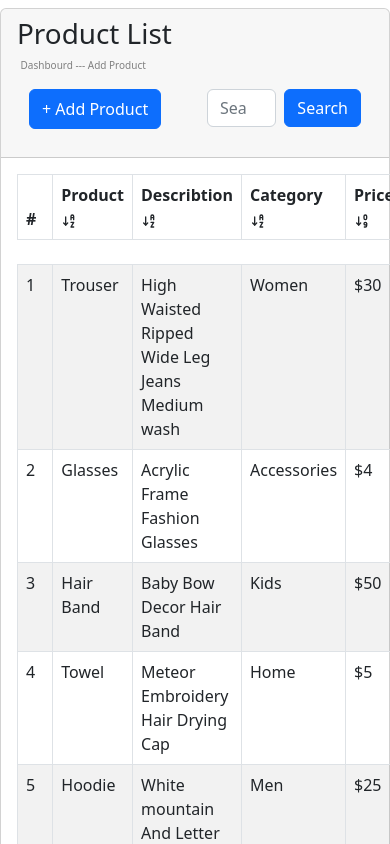
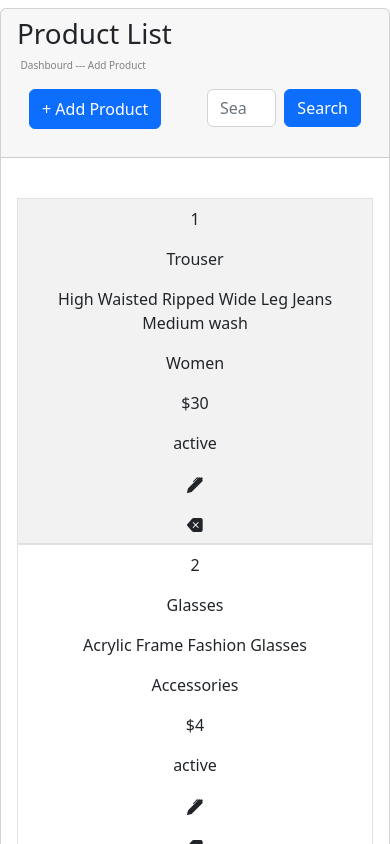
Before and after one commit to iMohammadSawalha/storify, a React (Create React App) app: page / in a window 390 px wide. Shown: the top 844 px of the page. Built offline with nearby package versions, Linux system fonts and the light colour scheme.

Commit message:
AddProducts Page

```diff
--- a/src/components/Add product/List.css
+++ b/src/components/Add product/List.css
@@ -25,3 +25,23 @@ height: 40px;
 /*.darkMode{
     background-color: #343434;
 }*/
+@media (max-width:654px) {
+    .table thead{
+        display: none;
+    }
+    .table,
+    .table tbody,
+    .table td,
+    .table tr{
+        display: block;
+        width: 100%;
+    }
+    .table tr{
+        margin-bottom: 15 px;
+    }
+    .table td{
+        text-align: center;
+        position: relative;
+    }
+
+}
--- a/src/components/Add product/Products.js
+++ b/src/components/Add product/Products.js
@@ -167,7 +167,7 @@ function AddProduct() {
           <Table striped bordered hover className='tab'>
             <thead>
               <tr>
-                <th>#</th>
+                <th >#</th>
                 <th>Product  <TbSortAscendingLetters onClick={() => { sorting("name") }}/> </th>
                 <th>Describtion <TbSortAscendingLetters onClick={() => { sorting("desc") }}/></th>
                 <th>Category <TbSortAscendingLetters onClick={() => { sorting("categ") }}/></th>
@@ -176,7 +176,7 @@ function AddProduct() {
               </tr>
             </thead>
             <br />
-            <tbody className='tab'>{tableRows} </tbody>
+            <tbody>{tableRows} </tbody>
           </Table>
 		  </Card.Body>
           </Card>
```
